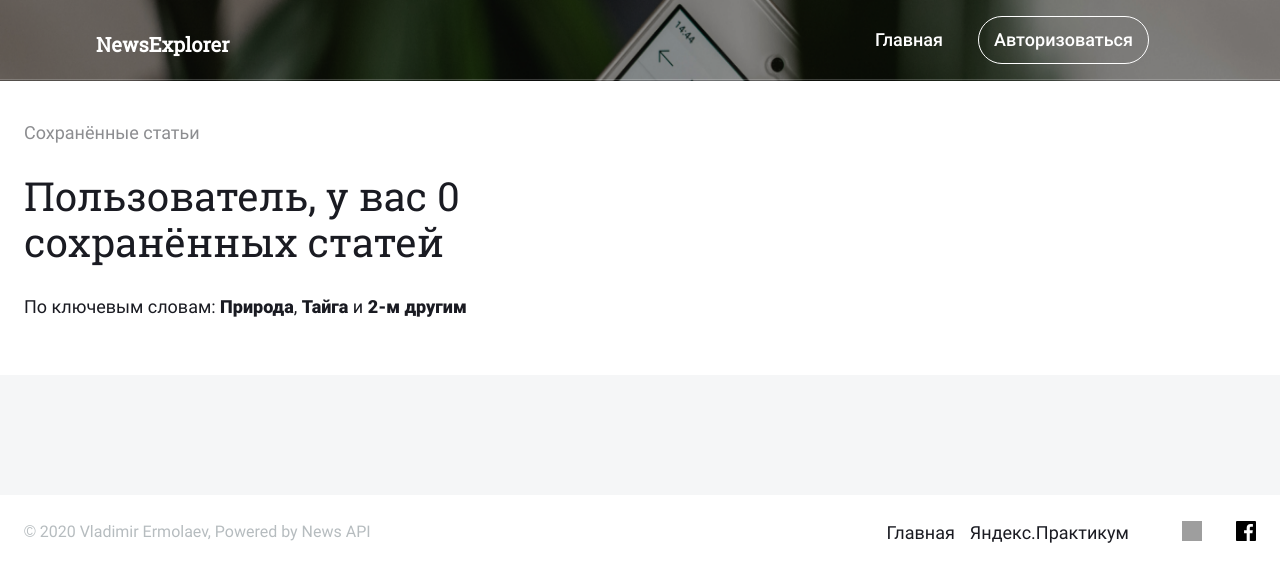
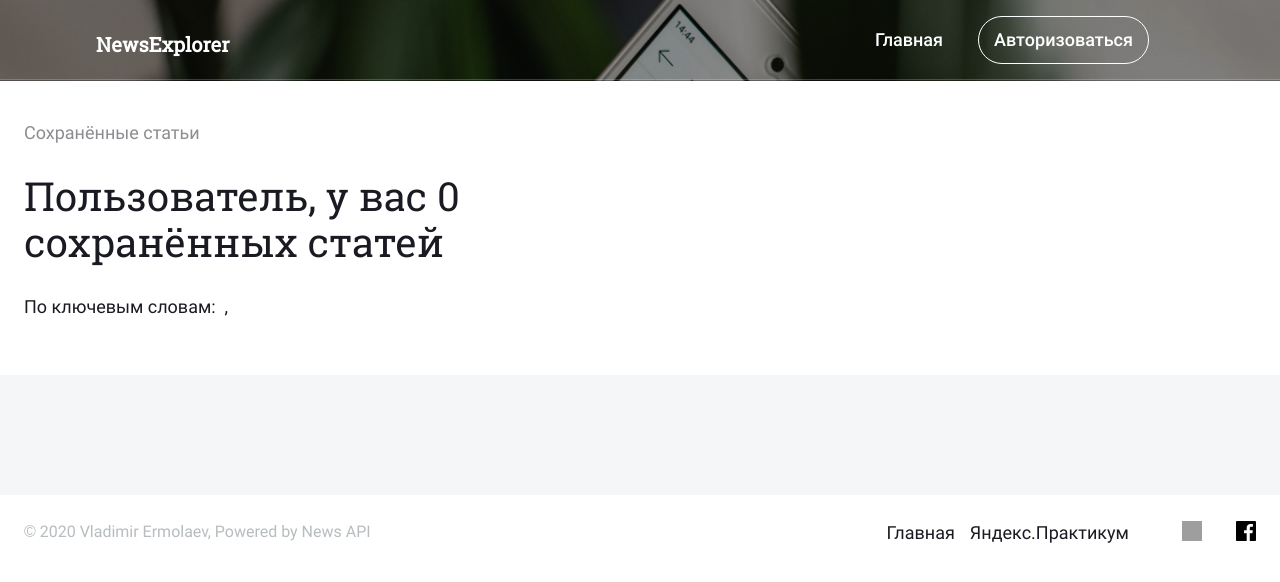
Before and after one commit to Vladimir-art/news-explorer-frontend, a React (Create React App) app: page /saved-news in a window 1280 px wide. Shown: the top 582 px of the page. Built offline with nearby package versions, Linux system fonts and the light colour scheme; grey boxes are pictures that could not be loaded.

Commit message:
Sort articles by keywords

```diff
--- a/src/components/SavedNewsHeader/SavedNewsHeader.js
+++ b/src/components/SavedNewsHeader/SavedNewsHeader.js
@@ -4,10 +4,23 @@ import React from 'react';
 function SavedNewsHeader(props) {
 
   function getKeywords() {
-    const keywords = props.articles.map((item) => item.keyword);
-    return keywords;
+    const obj = {};
+    let counter = 1;
+    // читает количетсво повторяющихся запросов
+    props.articles.forEach((item) => {
+      if (obj[item.keyword]) {
+        obj[item.keyword]++;
+      } else {
+        obj[item.keyword] = counter;
+      }
+    })
+    // сортирует объект по убыванию запросов и превращает в массив
+    const sortObj = Object.entries(obj).sort((a, b) => b[1] - a[1]).map(el => el[0]);
+    // добавляет условие вывода на экран массива в виде строки
+    const key = sortObj.length <= 3 ? `${' ' + sortObj.map((item) => item)}` : `${sortObj[0]}, ${sortObj[1]} и ${sortObj.length - 2} другим`;
+    return key;
   }
-console.log(getKeywords());
+
   return (
     <section className="saved-articles">
       <div className="saved-articles__container">
@@ -16,9 +29,7 @@ console.log(getKeywords());
           <span className="saved-articles__count">{props.articles ? props.articles.length : 0}</span> сохранённых&nbsp;статей</h1>
         <p className="saved-articles__text">
           По ключевым словам:
-          <span className="saved-articles__keyword">&nbsp;Природа</span>,
-          <span className="saved-articles__keyword">&nbsp;Тайга</span>&nbsp;и
-          <span className="saved-articles__keyword">&nbsp;2-м другим</span>
+          <span className="saved-articles__keyword">&nbsp;{getKeywords()}</span>,
         </p>
       </div>
     </section>
```
